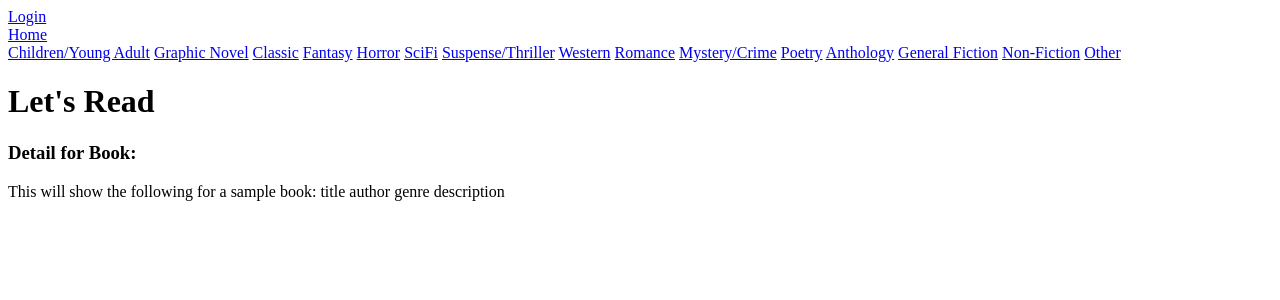
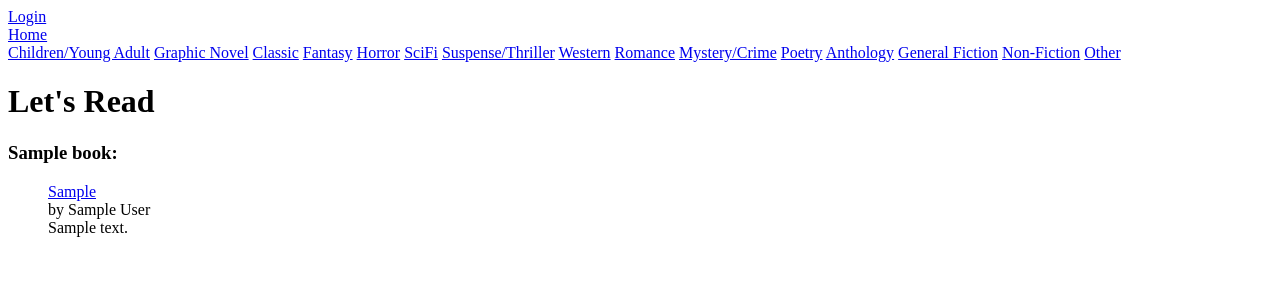
Before and after one commit to aylkaraemi/ItemCatalogProject, a Flask app: page /readinglist/1 in a window 1280 px wide. Shown: the top 300 px of the page. Run offline with Flask 2, Linux system fonts and the light colour scheme; tables that the repository leaves empty hold one stand-in row (values such as "Sample post"); parts of the project's set-up code (start-up, migrations or seed data) failed here and were passed over.

Commit message:
Feat: Add Read functionality to public endpoints

```diff
--- a/templates/addbook.html
+++ b/templates/addbook.html
@@ -20,7 +20,7 @@
 
         <label for="genre">Genre:</label>
         <div class="radio">
-            <input type="radio" name="genre" value="Children/Young Adult">
+            <input type="radio" name="genre" value="Children-Young Adult">
             Children/Young Adult
             </input><br>
 
@@ -44,7 +44,7 @@
             SciFi
             </input><br>
 
-            <input type="radio" name="genre" value="Suspense/Thriller">
+            <input type="radio" name="genre" value="Suspense-Thriller">
             Suspense/Thriller
             </input><br>
 
@@ -56,7 +56,7 @@
             Romance
             </input><br>
 
-            <input type="radio" name="genre" value="Mystery/Crime">
+            <input type="radio" name="genre" value="Mystery-Crime">
             Mystery/Crime
             </input><br>
 
--- a/templates/editbook.html
+++ b/templates/editbook.html
@@ -21,16 +21,16 @@
         <label for="genre">Genre:</label>
         <select name="genres">
             <option disabled selected value> -- select genre -- </option>
-            <option value="Children/Young Adult">Children/Young Adult</option>
+            <option value="Children-Young Adult">Children/Young Adult</option>
             <option value="Graphic Novel">Graphic Novel</option>
             <option value="Classic">Classic</option>
             <option value="Fantasy">Fantasy</option>
             <option value="Horror">Horror</option>
             <option value="SciFi">SciFi</option>
-            <option value="Suspense/Thriller">Suspense/Thriller</option>
+            <option value="Suspense-Thriller">Suspense/Thriller</option>
             <option value="Western">Western</option>
             <option value="Romance">Romance</option>
-            <option value="Mystery/Crime">Mystery/Crime</option>
+            <option value="Mystery-Crime">Mystery/Crime</option>
             <option value="Poetry">Poetry</option>
             <option value="Anthology">Anthology</option>
             <option value="General Fiction">General Fiction</option>
--- a/templates/publicbook.html
+++ b/templates/publicbook.html
@@ -3,13 +3,13 @@
 {% block content %}
 {% include "header.html" %}
 <div class="banner">
-    <h3>Detail for Book:</h3>
+    <h3>{{book.title}}:</h3>
 </div>
 <div class="contents">
-This will show the following for a sample book:
-title
-author
-genre
-description
+    <ul style="list-style: none;">
+        <li><a href="{{url_for('viewGenre', genre=book.genre)}}">{{book.genre}}</a>
+        <li>by {{book.author}}
+        <li>{{book.description}}
+    </ul>
 </div>
 {% endblock %}
--- a/views.py
+++ b/views.py
@@ -38,17 +38,23 @@ def readingListJSON():
 @app.route('/')
 @app.route('/readinglist')
 def viewReadingList():
-    return render_template('publiclist.html')
+    sampleuser = session.query(User).filter_by(name="SampleUser").first()
+    books = session.query(Book).filter_by(user_id=sampleuser.id).all()
+    return render_template('publiclist.html', books=books)
 
 
 @app.route('/readinglist/<string:genre>')
 def viewGenre(genre):
-    return render_template('publicgenrelist.html', genre=genre)
+    sampleuser = session.query(User).filter_by(name="SampleUser").first()
+    books = session.query(Book).filter_by(
+        user_id=sampleuser.id, genre=genre).all()
+    return render_template('publicgenrelist.html', genre=genre, books=books)
 
 
 @app.route('/readinglist/<int:id>')
 def viewBook(id):
-    return render_template('publicbook.html')
+    book = session.query(Book).filter_by(id=id).first()
+    return render_template('publicbook.html', book=book)
 
 
 @app.route('/readinglist/add', methods=['GET', 'POST'])
```
Also changed, not shown: templates/publicgenrelist.html (+5 -5 lines), templates/publiclist.html (+5 -5 lines).
